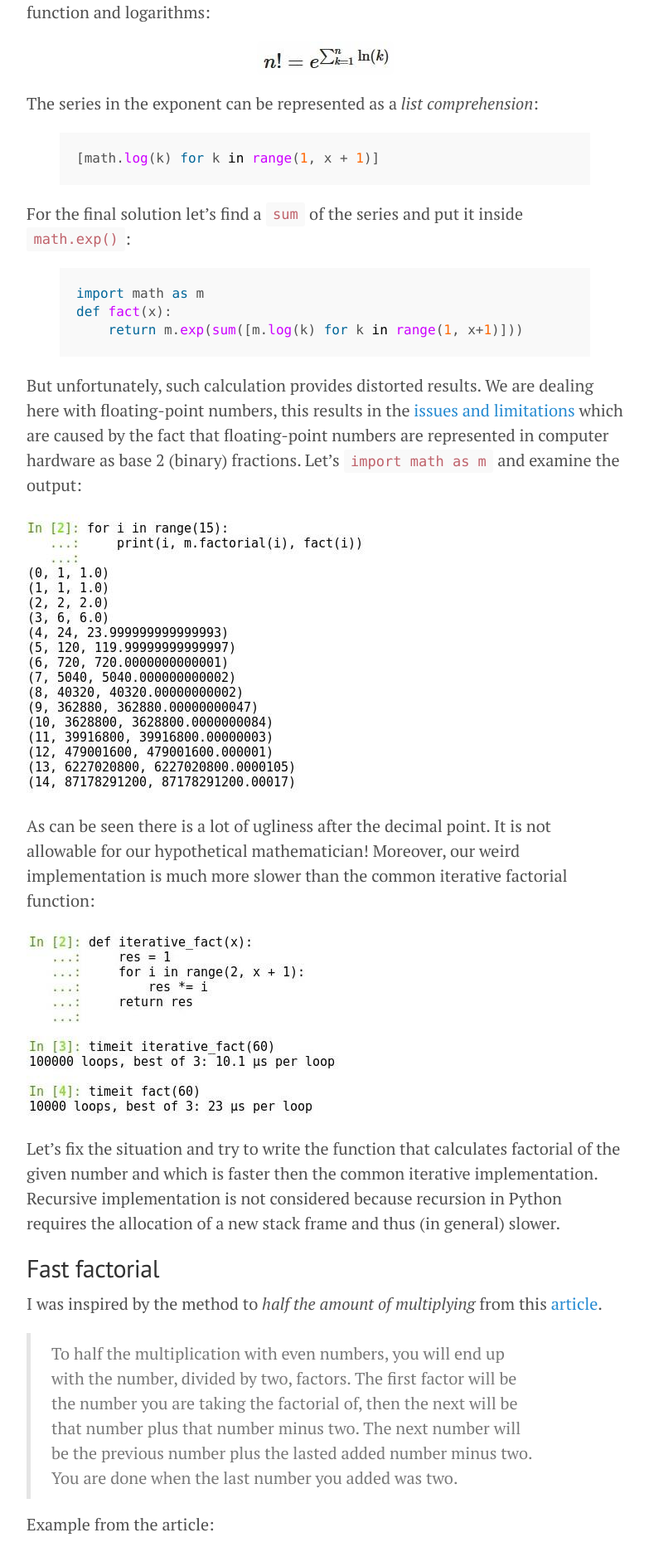
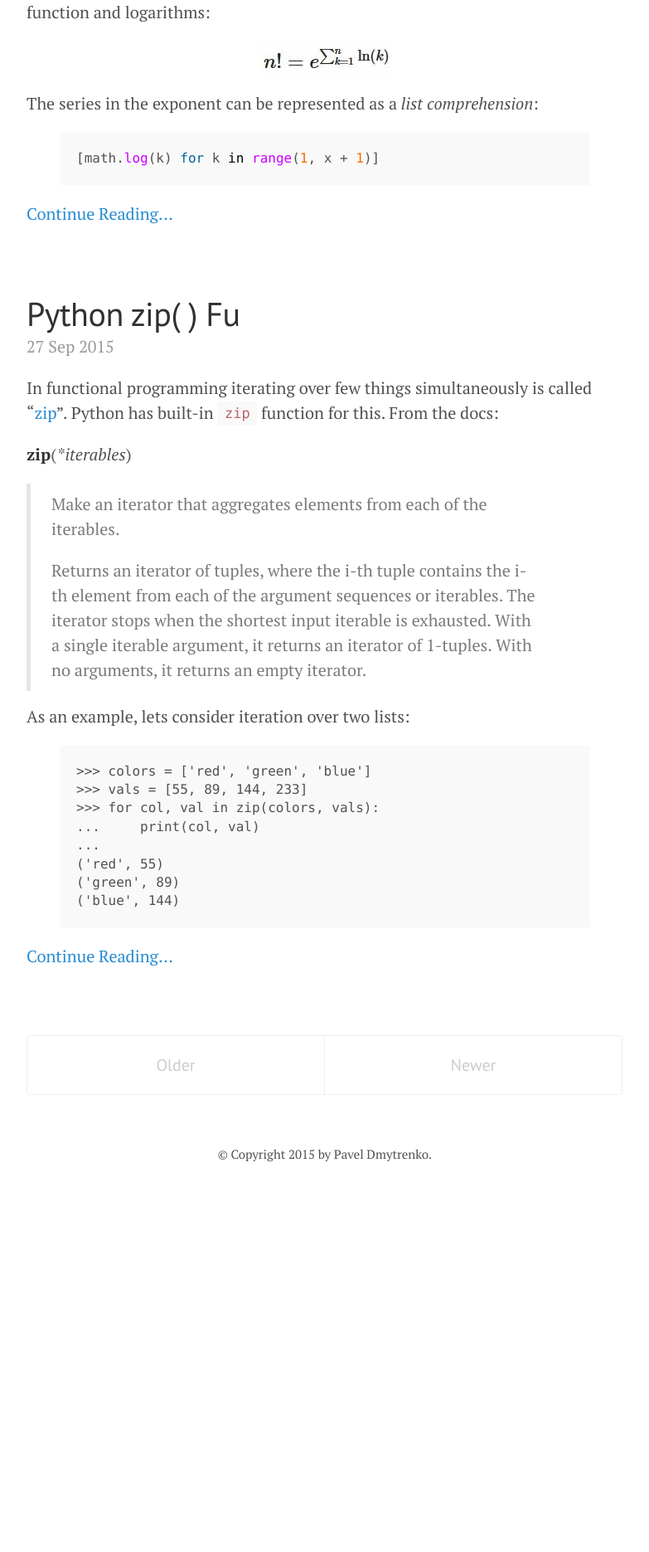
Before and after one commit to pavdmyt/pavdmyt.github.io, a Jekyll site: the page built from index.html, in a window 1280 px wide. Shown: the part 382-2253 px from the top of the page at 83% size, without its empty margins (248-1031 px from the left). Built offline with Jekyll 4.4.1, drawn with Linux system fonts in a browser that asks for light colours; the list of posts is cut into pages by our own code; after the commit the page ends 1834 px from its top, so only the background shows below that; some of the changed text lies outside the part shown.

Commit message:
Excerpts implemented.

```diff
--- a/_config.yml
+++ b/_config.yml
@@ -19,3 +19,5 @@ version:             1.0.0
 
 github:
   repo:              https://github.com/pavdmyt/pavdmyt.github.io
+
+excerpt_separator:   <!--more-->
--- a/index.html
+++ b/index.html
@@ -14,7 +14,8 @@ title: Home
 
     <span class="post-date">{{ post.date | date_to_string }}</span>
 
-    {{ post.content }}
+    {{ post.excerpt }}
+    <a class="continue-reading" href="{{ post.url }}" rel="bookmark" title="Permalink to {{ post.title }}">Continue Reading...</a>
   </div>
   {% endfor %}
 </div>
--- a/public/css/lanyon.css
+++ b/public/css/lanyon.css
@@ -375,3 +375,8 @@ a.sidebar-nav-item:focus {
     margin: 0 auto;
     display: block;
 }
+
+.continue-reading:hover {
+    text-decoration: none;
+    font-size: 103%;
+}
```
Also changed, not shown: _posts/2015-09-27-Python-zip-fu.md (+2 -0 lines), _posts/2015-10-01-Digging-around-factorial-function.md (+2 -0 lines).
